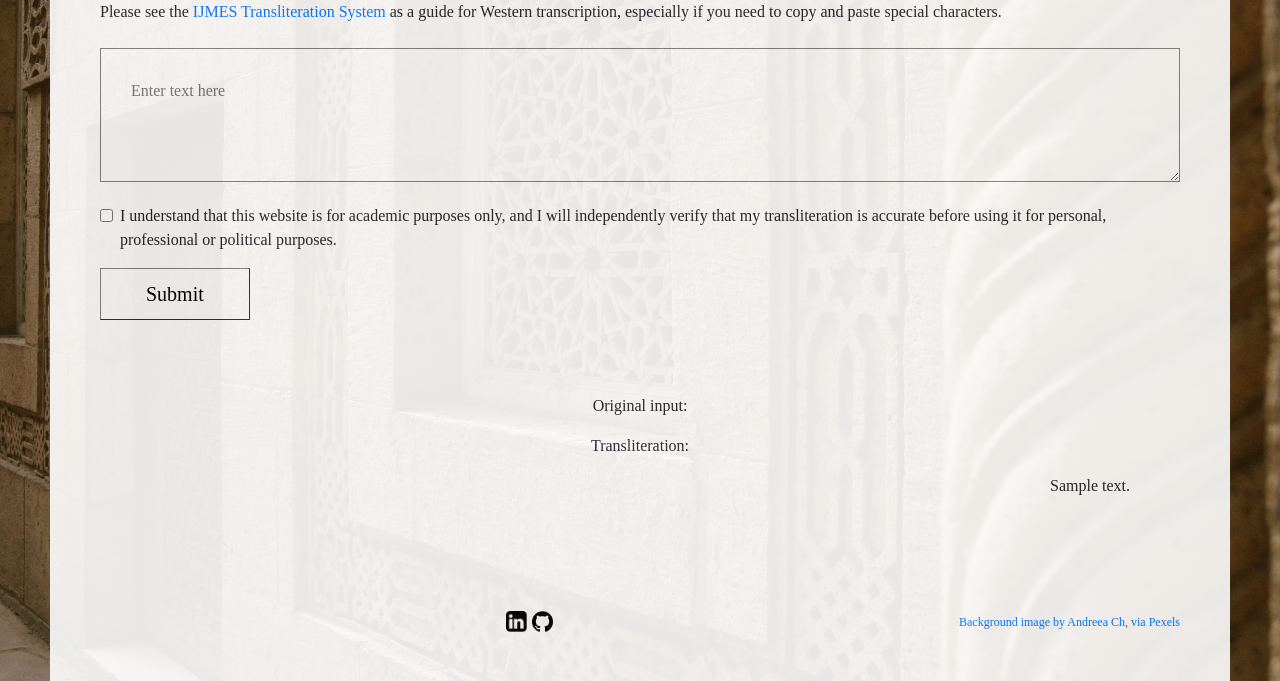
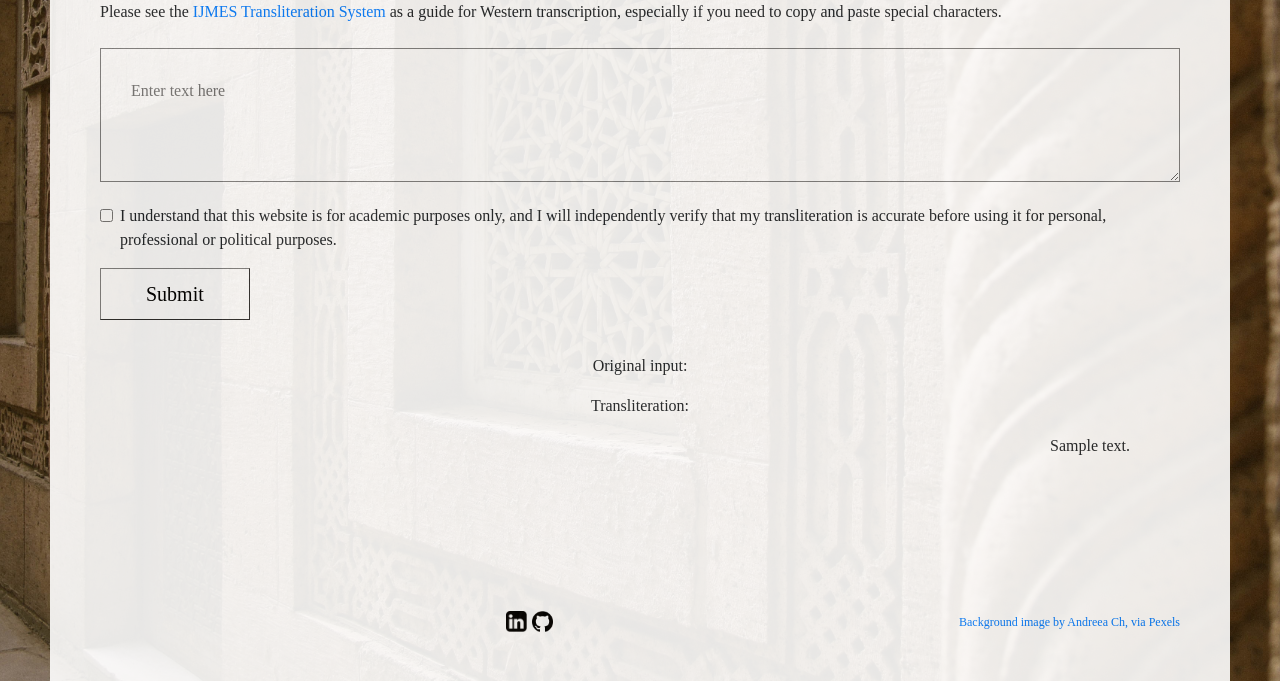
Before and after one commit to maggierphunt/arabic-transcriber, a Flask app: template templates/index.html in a window 1280 px wide. Shown: the part 261-942 px from the top of the page. Run offline with Flask 2, Linux system fonts and the light colour scheme; the template is opened without the code that fills it: most values are stand-ins (such as "Sample title", 1, 10 or a date in 2020); some libraries are stand-ins or nearby versions; some web fonts are replaced.

Commit message:
fixed display padding

```diff
--- a/static/css/transliterator_stylesheet.css
+++ b/static/css/transliterator_stylesheet.css
@@ -66,7 +66,6 @@
 }
 
 
-
 /*content boxes*/
 footer {
     margin-bottom: 50px;
@@ -113,7 +112,10 @@
 }
 .display {
     text-align: auto;
-    padding: 50px;
+    padding-top: 10px;
+    padding-bottom: 50px;
+    padding-left: 50px;
+    padding-right: 50px;
 }
 
 .form-check-label {
```
